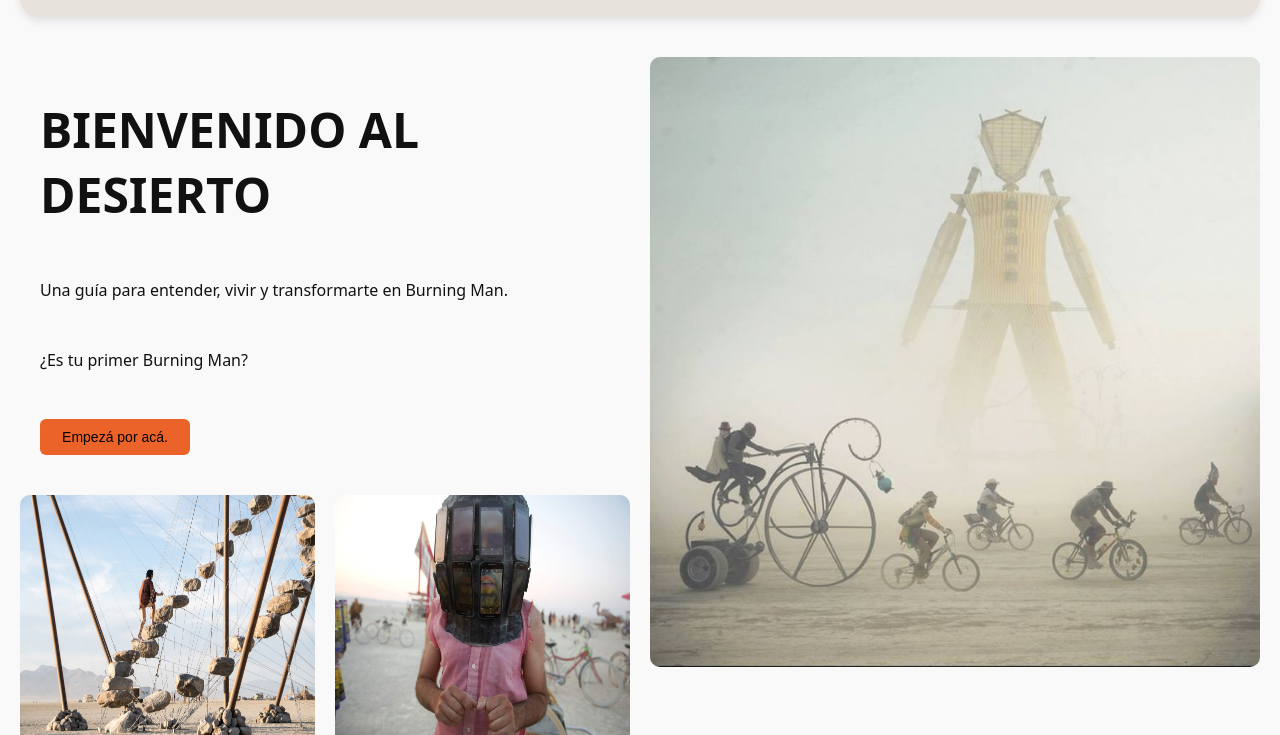
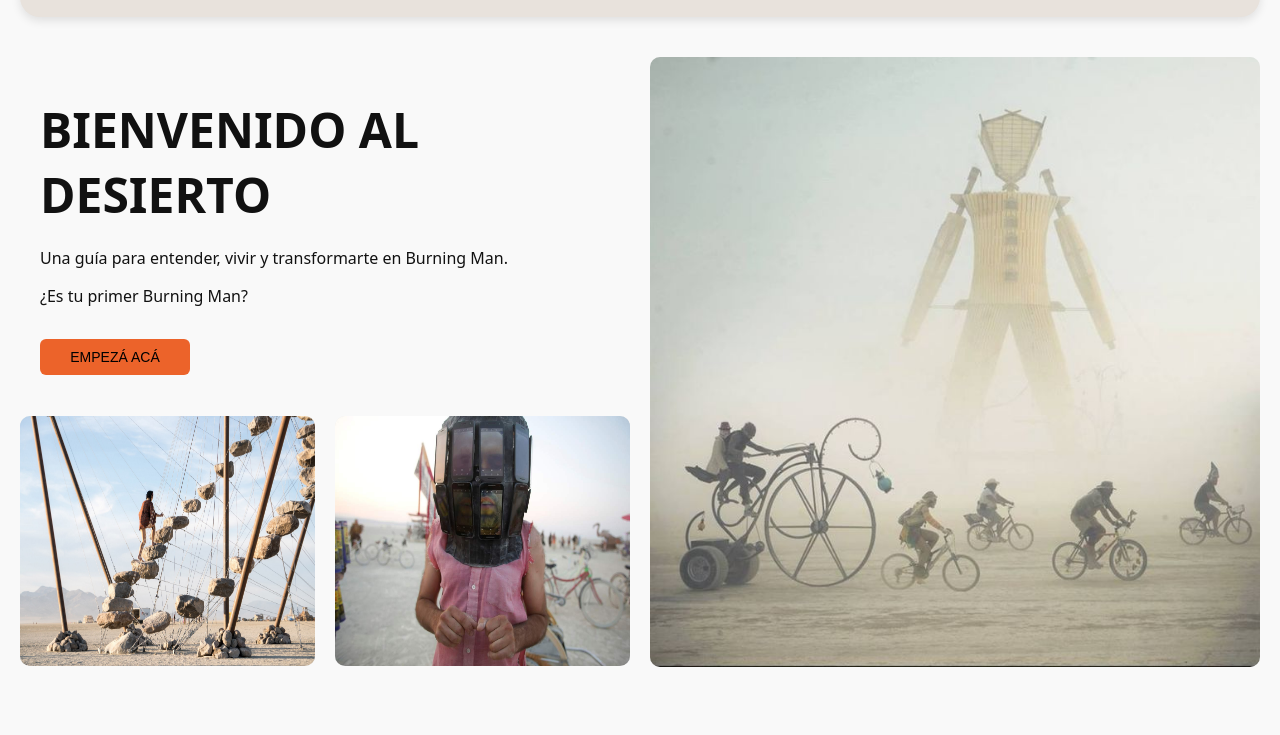
Before and after one commit to caro-llabot/pruebadeclase, a plain HTML site: page index.html in a window 1280 px wide. Shown: the part 86-821 px from the top of the page. Drawn offline with Linux system fonts and the light colour scheme.

Commit message:
Update index.html
prueba cambio index css hero

```diff
--- a/index.html
+++ b/index.html
@@ -25,10 +25,12 @@
   <main class="grid-container">
     <!-- Columna izquierda arriba -->
     <section class="intro">
-      <h1><span>BIENVENIDO AL</span><br><span>DESIERTO</span></h1>
-      <p>Una guía para entender, vivir y transformarte en Burning Man.</p>
-      <p>¿Es tu primer Burning Man?</p>
-      <button>Empezá por acá.</button>
+      <div class="intro-box">
+        <h1><span>BIENVENIDO AL</span><br><span>DESIERTO</span></h1>
+        <p>Una guía para entender, vivir y transformarte en Burning Man.</p>
+        <p>¿Es tu primer Burning Man?</p>
+        <button>EMPEZÁ ACÁ</button>
+      </div>
     </section>
 
     <!-- Columna izquierda abajo -->
```
